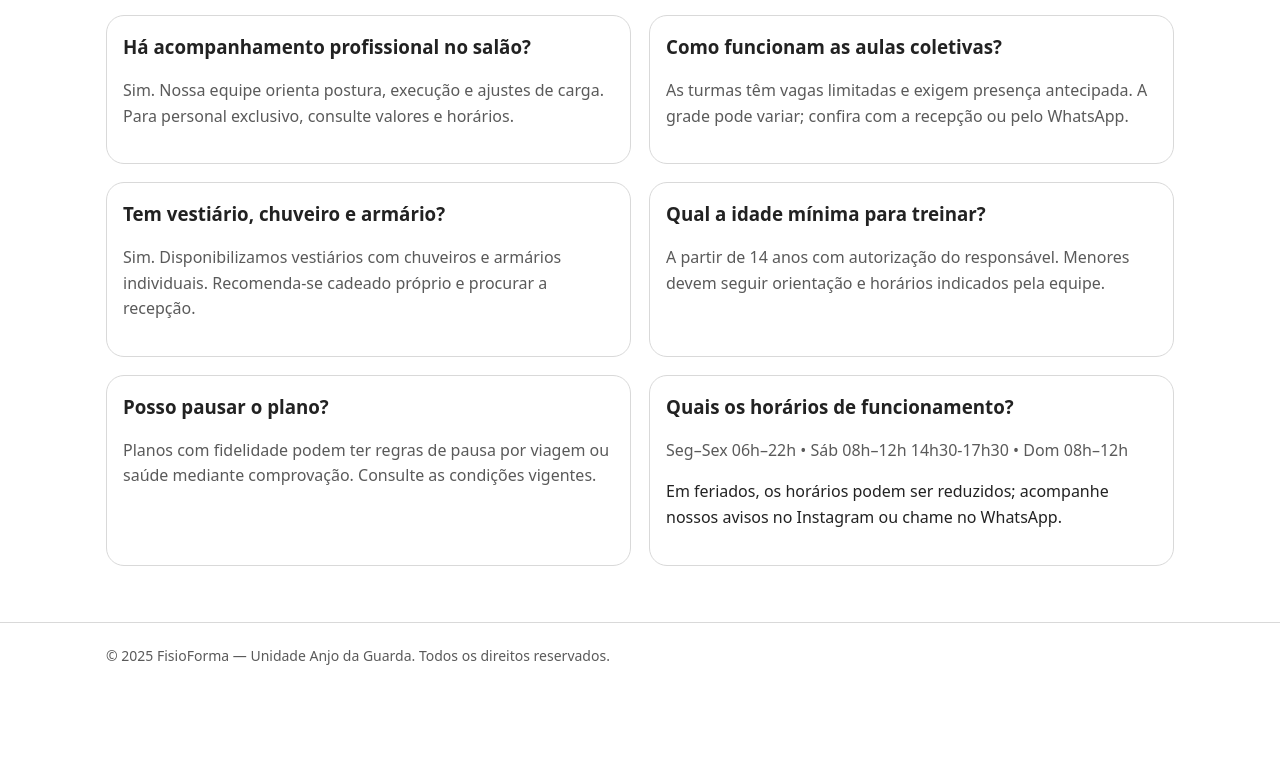
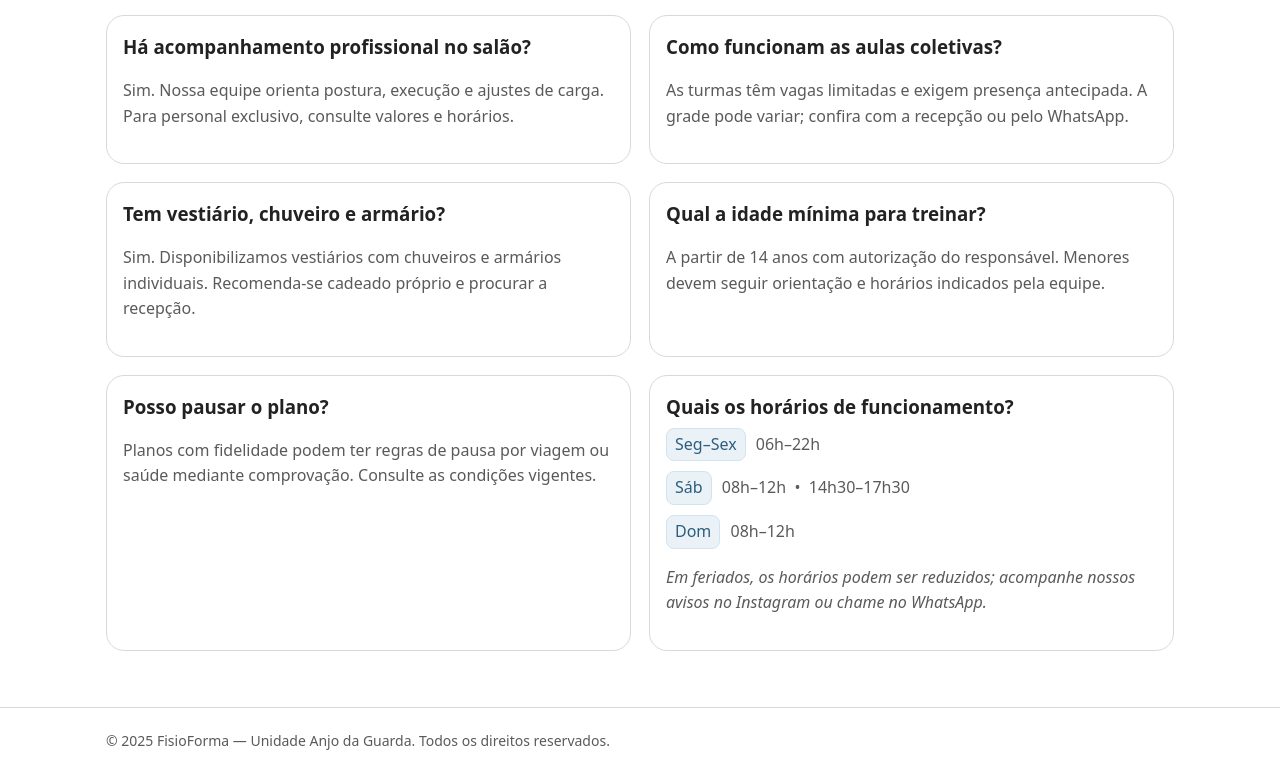
Before and after one commit to pythanx/fisioforma-site, a plain HTML site: page index.html in a window 1280 px wide. Shown: the part 3594-4368 px from the top of the page. Before the commit the page ends 4283 px from the top, so only its background shows below. Drawn offline with Linux system fonts and the light colour scheme.

Commit message:
Update index.html

```diff
--- a/index.html
+++ b/index.html
@@ -249,8 +249,21 @@ c<!DOCTYPE html>
 
       <div class="card"><div class="body">
         <h3>Quais os horários de funcionamento?</h3>
-        <p class="muted">Seg–Sex 06h–22h • Sáb 08h–12h  14h30-17h30 • Dom 08h–12h</p><p> Em feriados, os horários podem ser reduzidos; acompanhe nossos avisos no Instagram ou chame no WhatsApp.</p>
+        <p class="muted" style="margin:6px 0 10px 0">
+          <span style="display:inline-block;background:#eaf2f8;color:#2d5e7e;border:1px solid #d1e3ef;padding:3px 8px;border-radius:8px;margin-right:6px">Seg–Sex</span>
+          06h–22h
+        </p>
+        <p class="muted" style="margin:0 0 10px 0">
+          <span style="display:inline-block;background:#eaf2f8;color:#2d5e7e;border:1px solid #d1e3ef;padding:3px 8px;border-radius:8px;margin-right:6px">Sáb</span>
+          08h–12h &nbsp;•&nbsp; 14h30–17h30
+        </p>
+        <p class="muted" style="margin:0 0 12px 0">
+          <span style="display:inline-block;background:#eaf2f8;color:#2d5e7e;border:1px solid #d1e3ef;padding:3px 8px;border-radius:8px;margin-right:6px">Dom</span>
+          08h–12h
+        </p>
+        <p class="muted"><em>Em feriados, os horários podem ser reduzidos; acompanhe nossos avisos no Instagram ou chame no WhatsApp.</em></p>
       </div></div>
+
 
     </div>
   </div>
```
